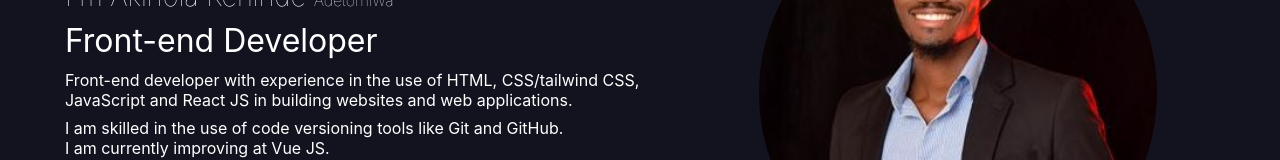
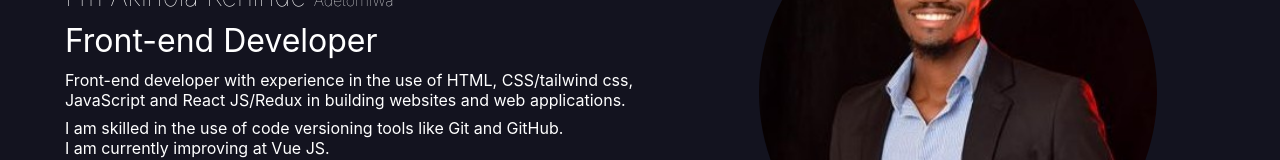
Before and after one commit to adetomiwa-esq/my-portfolio-website, a React (Create React App) app: page /#/my-portfolio-website in a window 1280 px wide. Shown: the part 218-378 px from the top of the page. Built offline with nearby package versions, Linux system fonts and the light colour scheme; a web font is replaced by a local one.

Commit message:
homepage edit

```diff
--- a/src/components/Pages/Home.js
+++ b/src/components/Pages/Home.js
@@ -18,7 +18,7 @@ function Home() {
             <div className='name'>I'm Akinola Kehinde <span className='ade'>Adetomiwa</span></div>
             <div className='role'>Front-end Developer</div>
             <p className='brief-1'>
-              Front-end developer with experience in the use of HTML, CSS/tailwind CSS, JavaScript and React JS in building websites and web applications.
+              Front-end developer with experience in the use of HTML, CSS/tailwind css, JavaScript and React JS/Redux in building websites and web applications.
             </p>
             <p className='brief-2'>I am skilled in the use of code versioning tools like Git and GitHub.</p>
             <p>I am currently improving at Vue JS.</p>
```
